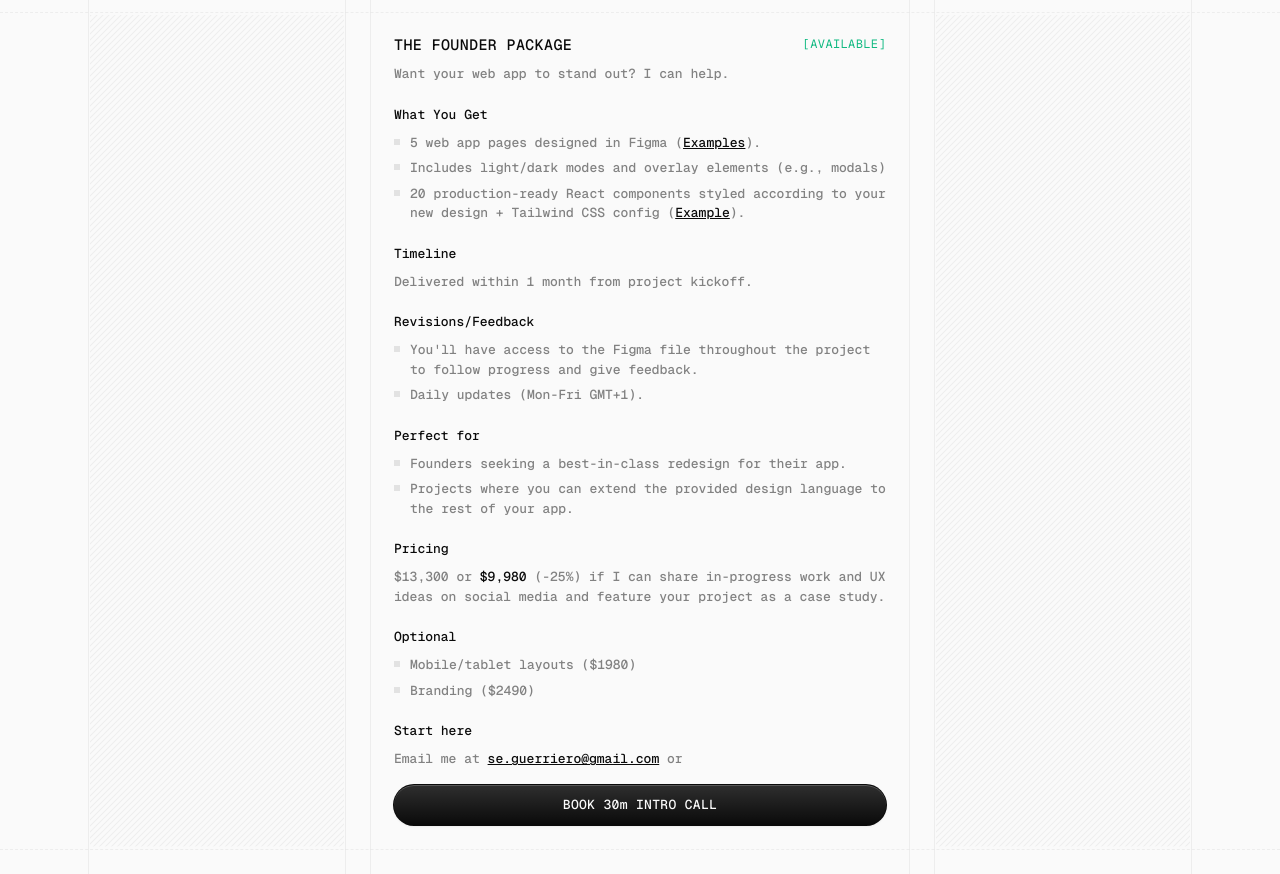
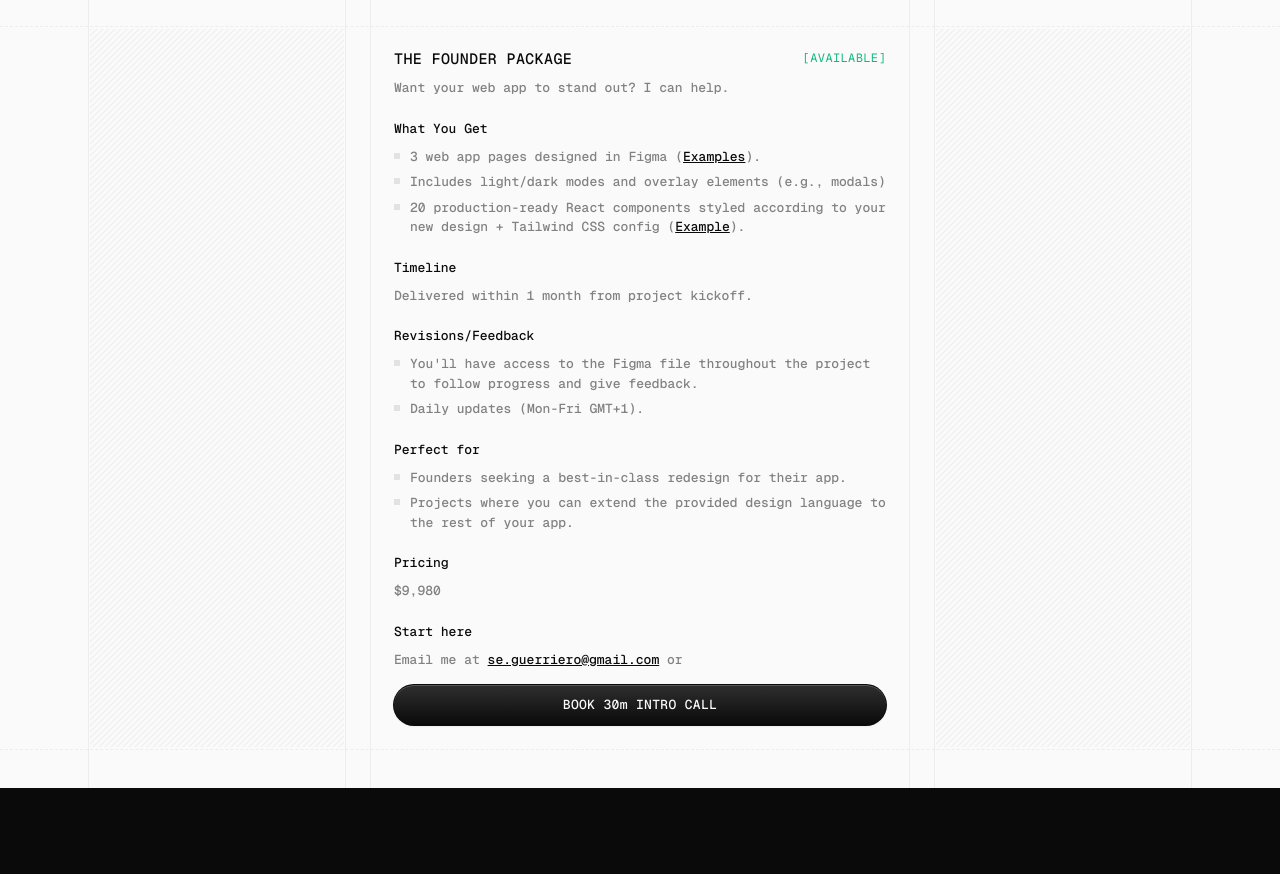
Before and after one commit to sebastiano-guerriero/lab01, a website built with Vite: page index.html in a window 1280 px wide. Shown: the part 8680-9554 px from the top of the page. After the commit the page ends 9468 px from the top, so only its background shows below. Built offline with nearby package versions, Linux system fonts and the light colour scheme; a script that the page names is missing.

Commit message:
updated offering

```diff
--- a/index.html
+++ b/index.html
@@ -823,7 +823,7 @@
           <p>Want your web app to stand out? I can help.</p>
           <h3 style="--mt: 0.75rem;">What You Get</h3>
           <ul class="flex flex-col gap-1.5 *:flex *:items-start *:gap-2.5 *:before:size-1.5 *:before:translate-y-1.5 *:before:bg-[#0A0A0A]/10 *:before:shrink-0">
-            <li><p>5 web app pages designed in Figma (<a class="link" href="https://www.figma.com/design/jqG4IHfetOeOcEgRXOKDMy/Lab01---Portfolio?node-id=0-1&t=q2f0HNEqVOUdWUlJ-1" target="_blank">Examples</a>).</p></li>
+            <li><p>3 web app pages designed in Figma (<a class="link" href="https://www.figma.com/design/jqG4IHfetOeOcEgRXOKDMy/Lab01---Portfolio?node-id=0-1&t=q2f0HNEqVOUdWUlJ-1" target="_blank">Examples</a>).</p></li>
             <li>Includes light/dark modes and overlay elements (e.g., modals)</li>
             <li><p>20 production-ready React components styled according to your new design + Tailwind CSS config (<a class="link" href="https://lab01-react-kit.vercel.app/" target="_blank">Example</a>).</p></li>
           </ul>
@@ -844,13 +844,14 @@
           </ul>
 
           <h3 class="mt-3">Pricing</h3>
-          <p>$13,300 or <strong>$9,980</strong> (-25%) if I can share in-progress work and UX ideas on social media and feature your project as a case study.</p>
+          <!-- <p>$13,300 or <strong>$9,980</strong> (-25%) if I can share in-progress work and UX ideas on social media and feature your project as a case study.</p> -->
+          <p>$9,980</p>
 
-          <h3 class="mt-3">Optional</h3>
+          <!-- <h3 class="mt-3">Optional</h3>
           <ul class="flex flex-col gap-1.5 *:flex *:items-start *:gap-2.5 *:before:size-1.5 *:before:translate-y-1.5 *:before:bg-[#0A0A0A]/10 *:before:shrink-0">
             <li>Mobile/tablet layouts ($1980)</li>
             <li>Branding ($2490)</li>
-          </ul>
+          </ul> -->
 
           <div class="show-if-not-available">
             <h3 class="mt-3">Future collaborations</h3>
```
